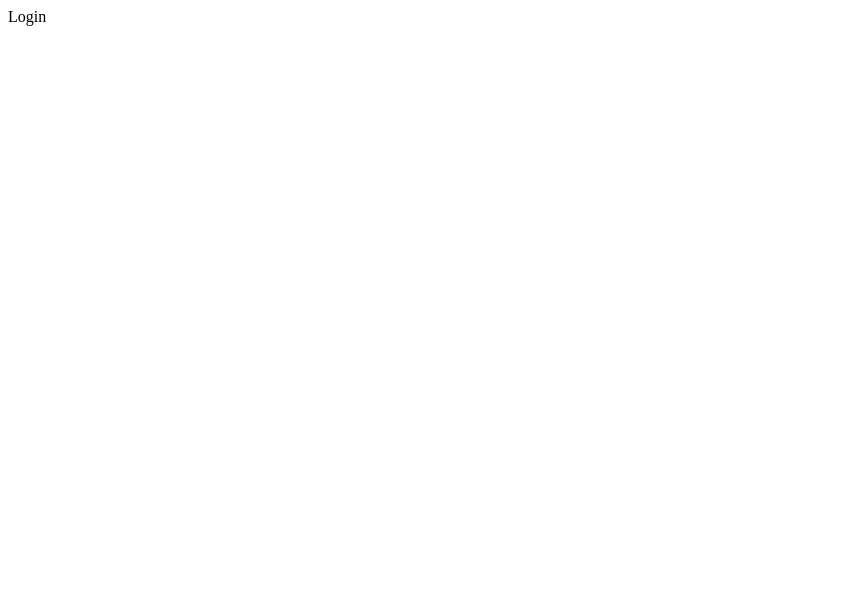
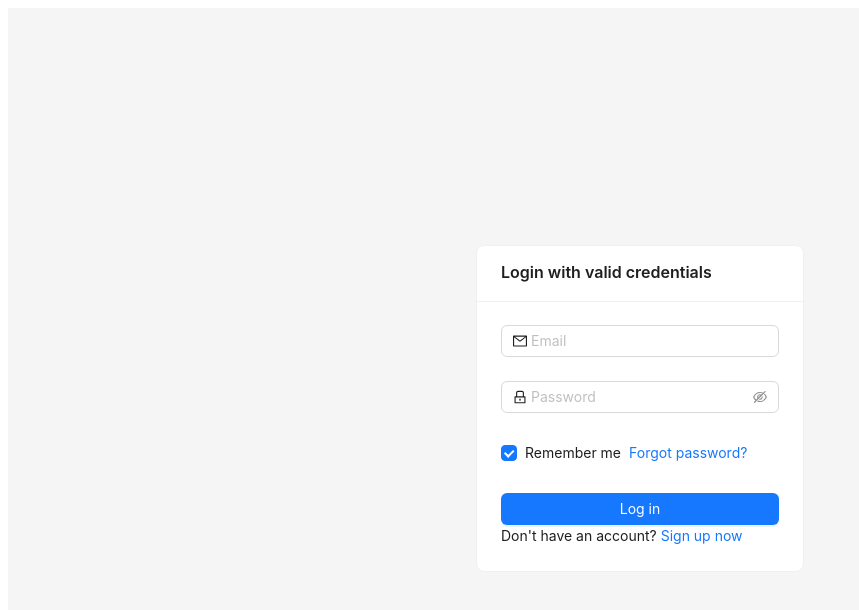
Before and after one commit to FardinOA/antd-dashboard, a React (Vite) app: page /login in a window 1280 px wide. Shown: the top 610 px of the page, without its empty margins (0-859 px from the left). Built offline with nearby package versions, Linux system fonts and the light colour scheme.

Commit message:
feat: login functionality

```diff
--- a/src/App.tsx
+++ b/src/App.tsx
@@ -14,7 +14,7 @@ import UpdateProduct from "./components/pages/Products/UpdateProduct";
 import Login from "./components/Auth/Login";
 
 const ProtectedRoutes = () => {
-    const isAuth = true;
+    const isAuth = localStorage.getItem("360ict_token");
 
     return isAuth ? (
         <Main>
--- a/src/components/Auth/Login.tsx
+++ b/src/components/Auth/Login.tsx
@@ -1,5 +1,116 @@
+import {
+    Button,
+    Card,
+    Checkbox,
+    Flex,
+    Form,
+    Input,
+    Layout,
+    Typography,
+    message,
+} from "antd";
+
+import { LockOutlined, MailOutlined } from "@ant-design/icons";
+import { Link, Navigate, useNavigate } from "react-router-dom";
+
+const { Text } = Typography;
 const Login: React.FC = () => {
-    return <div>Login</div>;
+    const navigate = useNavigate();
+
+    const isAuthenticated = !!localStorage.getItem("360ict_token");
+
+    // Redirect to home/dashboard if already authenticated
+    if (isAuthenticated) {
+        return <Navigate to="/" />;
+    }
+    const onFinish = (values: {
+        email: string;
+        password: string;
+        remember: boolean;
+    }) => {
+        const token = Math.random().toString(36).substring(2);
+
+        // Store the token in local storage
+        localStorage.setItem("360ict_token", token);
+        message.success(`Login successful as ${values.email}`);
+        navigate("/");
+    };
+
+    return (
+        <Layout>
+            <Flex
+                style={{
+                    height: "100vh",
+                }}
+                align="center"
+                justify="center"
+            >
+                <Card title="Login with valid credentials">
+                    <Form
+                        name="normal_login"
+                        initialValues={{ remember: true }}
+                        onFinish={onFinish}
+                        layout="vertical"
+                        requiredMark="optional"
+                    >
+                        <Form.Item
+                            name="email"
+                            rules={[
+                                {
+                                    type: "email",
+                                    required: true,
+                                    message: "Please input your Email!",
+                                },
+                            ]}
+                        >
+                            <Input
+                                prefix={<MailOutlined />}
+                                placeholder="Email"
+                            />
+                        </Form.Item>
+                        <Form.Item
+                            name="password"
+                            rules={[
+                                {
+                                    required: true,
+                                    message: "Please input your Password!",
+                                },
+                            ]}
+                        >
+                            <Input.Password
+                                prefix={<LockOutlined />}
+                                type="password"
+                                placeholder="Password"
+                            />
+                        </Form.Item>
+                        <Form.Item>
+                            <Form.Item
+                                name="remember"
+                                valuePropName="checked"
+                                noStyle
+                            >
+                                <Checkbox>Remember me</Checkbox>
+                            </Form.Item>
+                            <a className="forgot-password" href="#">
+                                Forgot password?
+                            </a>
+                        </Form.Item>
+                        <Form.Item style={{ marginBottom: "0px" }}>
+                            <Button block type="primary" htmlType="submit">
+                                Log in
+                            </Button>
+                            <div className="footer">
+                                <Text className="text">
+                                    Don't have an account?
+                                </Text>{" "}
+                                <Link to="#">Sign up now</Link>
+                            </div>
+                        </Form.Item>
+                    </Form>
+                </Card>
+            </Flex>
+        </Layout>
+    );
 };
 
 export default Login;
```
Also changed, not shown: src/App.css (+42 -0 lines).
